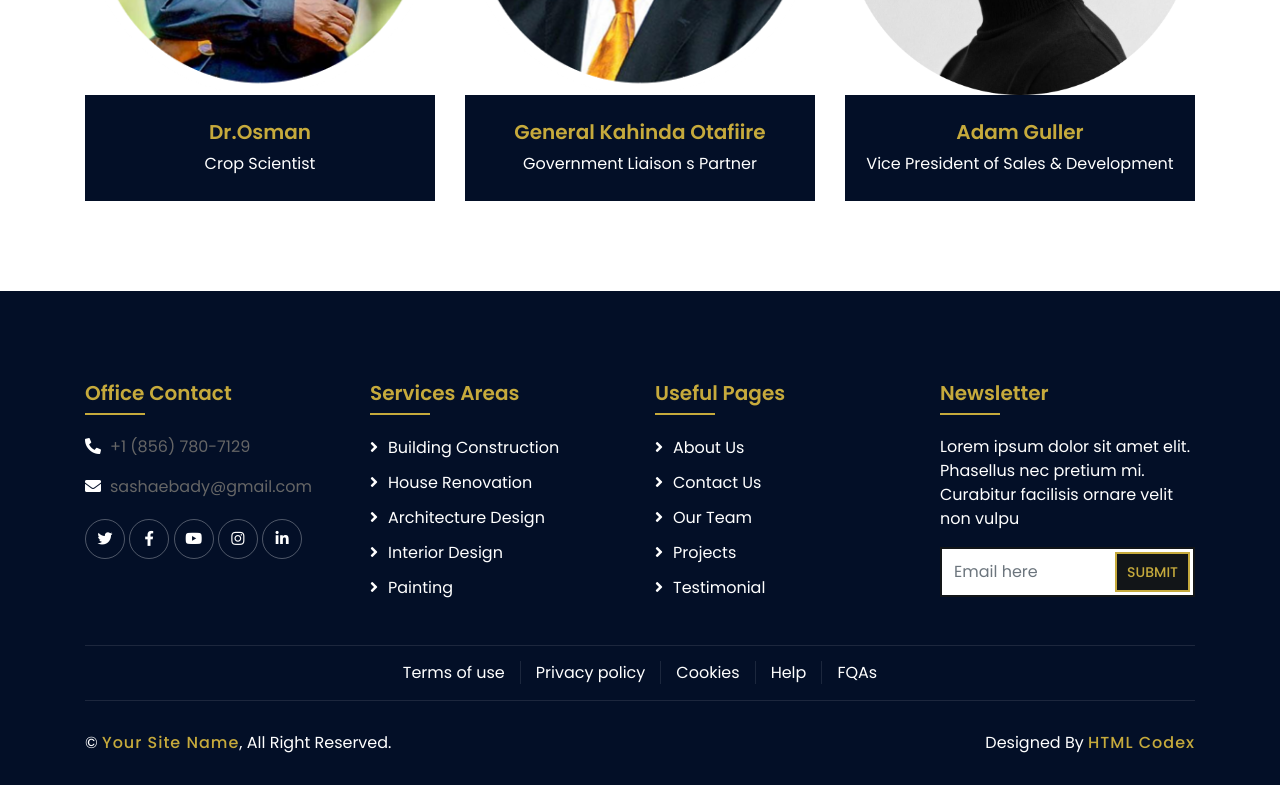
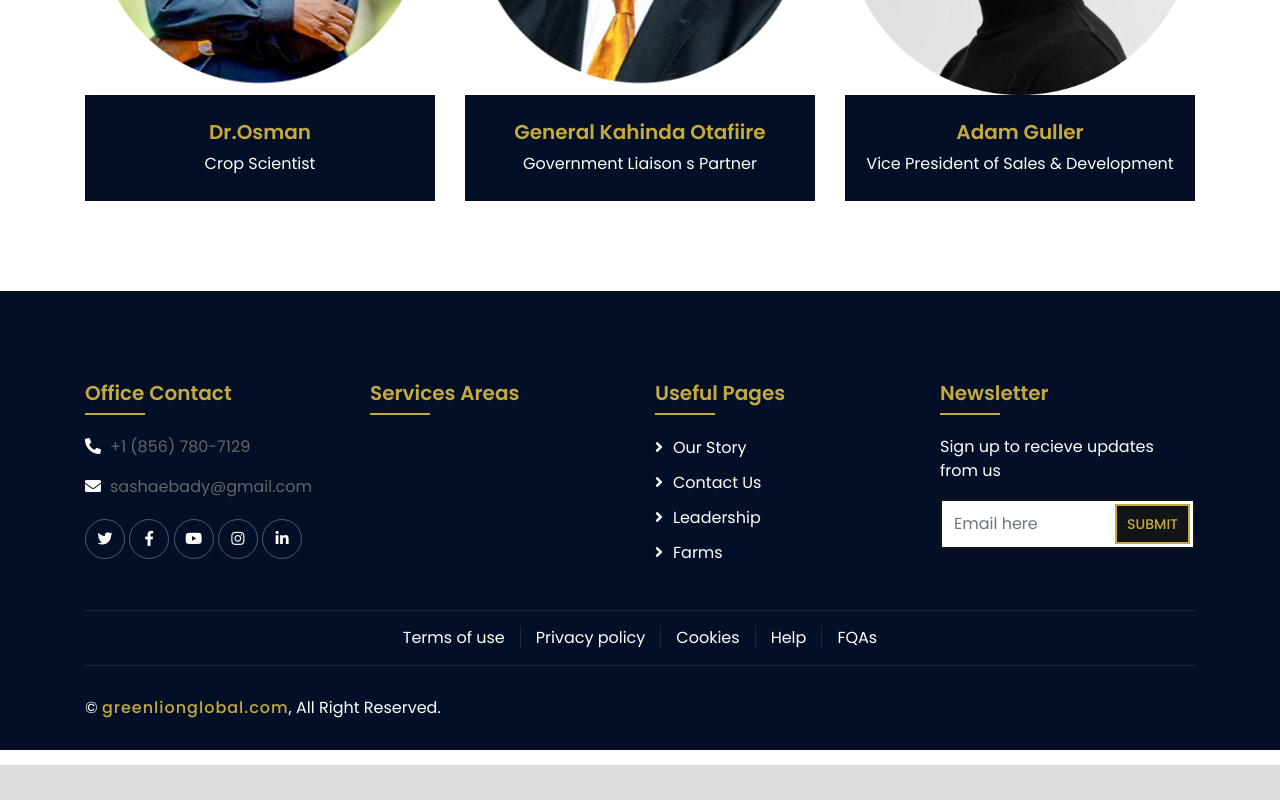
Before and after one commit to KnDjoshua/greenlionglobal, a plain HTML site: page index.html in a window 1280 px wide. Shown: the part 3983-4783 px from the top of the page. After the commit the page ends 4748 px from the top, so only its background shows below. Drawn offline with nearby package versions, Linux system fonts and the light colour scheme.

Commit message:
Update index.html

```diff
--- a/index.html
+++ b/index.html
@@ -224,7 +224,7 @@
                             <!-- <h1 class="fancy">Excellence grown, Community owned.
                                 A cannabis company built for the world — powered by Africa.
                             </h1> -->
-                            <a class="btn" href="">Learn More</a>
+                            <a class="btn" href="about.html">Learn More</a>
                         </div>
                     </div>
                 </div>
@@ -1039,30 +1039,28 @@
                         <div class="col-md-6 col-lg-3">
                             <div class="footer-link">
                                 <h2>Services Areas</h2>
-                                <a href="">Building Construction</a>
+                                <!-- <a href="">Building Construction</a>
                                 <a href="">House Renovation</a>
                                 <a href="">Architecture Design</a>
                                 <a href="">Interior Design</a>
-                                <a href="">Painting</a>
+                                <a href="">Painting</a> -->
                             </div>
                         </div>
                         <div class="col-md-6 col-lg-3">
                             <div class="footer-link">
                                 <h2>Useful Pages</h2>
-                                <a href="">About Us</a>
-                                <a href="">Contact Us</a>
-                                <a href="">Our Team</a>
-                                <a href="">Projects</a>
-                                <a href="">Testimonial</a>
+                                <a href="about.html">Our Story</a>
+                                <a href="contact.html">Contact Us</a>
+                                <a href="team.html">Leadership</a>
+                                <a href="portfolio.html">Farms</a>
+                                <!-- <a href="">Testimonial</a> -->
                             </div>
                         </div>
                         <div class="col-md-6 col-lg-3">
                             <div class="newsletter">
                                 <h2>Newsletter</h2>
                                 <p>
-                                    Lorem ipsum dolor sit amet elit. Phasellus nec pretium mi. Curabitur facilisis
-                                    ornare
-                                    velit non vulpu
+                                    Sign up to recieve updates from us
                                 </p>
                                 <div class="form">
                                     <input class="form-control" placeholder="Email here">
@@ -1084,10 +1082,10 @@
                 <div class="container copyright">
                     <div class="row">
                         <div class="col-md-6">
-                            <p>&copy; <a href="#">Your Site Name</a>, All Right Reserved.</p>
+                            <p>&copy; <a href="#">greenlionglobal.com</a>, All Right Reserved.</p>
                         </div>
                         <div class="col-md-6">
-                            <p>Designed By <a href="https://htmlcodex.com">HTML Codex</a></p>
+                            <!-- <p>Designed By <a href="https://htmlcodex.com">HTML Codex</a></p> -->
                         </div>
                     </div>
                 </div>
```
